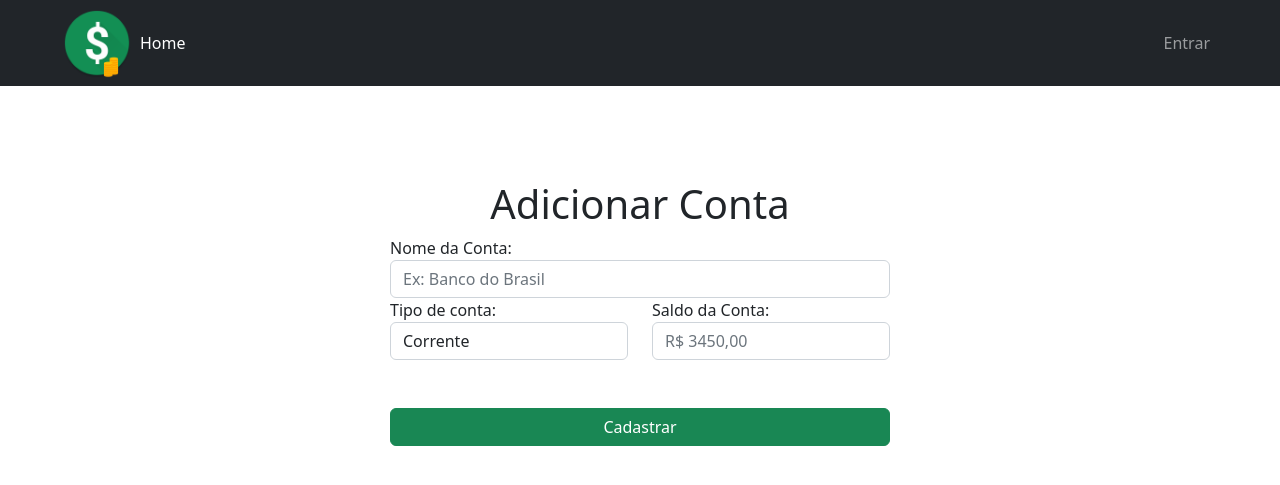
After one commit to lucasmendes-dev/Financial, a Django app: page /accounts/create/ in a window 1280 px wide. The commit adds this page. Shown: the top 485 px of the page. Run offline with Django 4.2, Linux system fonts and the light colour scheme.

Commit message:
starting CRUD

```diff
--- /dev/null
+++ b/account/templates/create.html
@@ -0,0 +1,46 @@
+{% extends 'base.html' %}
+{% load humanize %}
+
+
+{% block 'title'%}
+    Adicionar Conta
+{% endblock %}
+
+{% block 'content'%}
+
+<div class="col-md-12">
+
+    <form action="" method="POST" class="">
+        {% csrf_token %}
+
+        <div class="form-container">
+            <h1 class="titulo text-center">Adicionar Conta</h1>
+
+            <div class="form-group col-md-12">
+                <label class="bold" for="account_name">Nome da Conta:</label>
+                <input class ="form-control" type="text" name="account_name" id="account_name" placeholder="Ex: Banco do Brasil" required>
+            </div>
+
+            <div class="row">
+                <div class="form-group col-md-6">
+                    <label class="bold" for="account_type">Tipo de conta:</label>
+                    <select class="form-control" name="account_type" id="account_type">
+                        <option value="1">Corrente</option>
+                        <option value="2">Poupança</option>
+                        <option value="3">Digital</option>
+                        <option value="4">Corretora</option>
+                        <option value="5">Carteira</option>
+                        <option value="6">Ticket</option>
+
+                    </select>
+                </div>
+                <div class="cod form-group col-md-6">
+                    <label class="bold" for="account_balance">Saldo da Conta:</label>
+                    <input class ="form-control" type="number" name="account_balance" id="account_balance" placeholder="R$ 3450,00" required>
+                </div>
+            </div>
+            <input class="btn btn-success col-md-12 mt-5 mb-3" type="submit" value="Cadastrar">
+        </div>
+    </form>
+</div>
+{% endblock %}
--- a/account/urls.py
+++ b/account/urls.py
@@ -5,7 +5,7 @@ app_name = 'accounts'
 
 urlpatterns = [
     path('', views.account_index, name='index'),
-    path('create/', views.account_create, name='create'),
-    path('update/', views.account_update, name='update'),
-    path('delete/', views.account_delete, name='delete'),
+    path('/create/', views.account_create, name='create'),
+    path('/update/', views.account_update, name='update'),
+    path('/delete/', views.account_delete, name='delete'),
 ]
--- a/account/views.py
+++ b/account/views.py
@@ -1,6 +1,6 @@
-from django.shortcuts import render
+from django.shortcuts import render, redirect
 from django.http import HttpResponse
-from .models import Account, AccountStatement, Category
+from .models import Account, AccountStatement, Category, AccountType
 from django.db.models import Sum
 
 
@@ -13,11 +13,33 @@ def account_index(request):
 
 
 def account_create(request):
-    pass
+
+    if request.method == "POST":
+
+        #account_type = AccountType()
+
+        account_type =2
+        account_name = request.POST['account_name']
+        account_balance = request.POST['account_balance']
+        user = request.user
+
+
+        account = Account(
+            account_type = account_type,
+            account_name = account_name,
+            account_balance = account_balance,
+            user = user
+        )
+
+        account.save()
+        return redirect('accounts:index')
+
+    else:
+        return render(request, 'create.html')
 
 
 def account_update(request):
-    pass
+    return render(request, 'update.html')
 
 
 def account_delete(request):
--- a/static/css/styles.css
+++ b/static/css/styles.css
@@ -39,3 +39,26 @@ body {
     color: white;
     text-align: center;
 }
+
+.delete_icon {
+    color: red;
+}
+
+.create_icon {
+    color: black;
+}
+
+.delete_icon,
+.update_icon,
+.create_icon {
+    list-style: none;
+}
+
+.form-container {
+    position: absolute;
+    top: 35%;
+    left: 50%;
+    transform: translate(-50%, -50%);
+    width: 500px;
+    height: 200px;
+}
```
Also changed, not shown: account/templates/index.html (+8 -1 lines), account/templates/update.html (added, +12 -0 lines).
